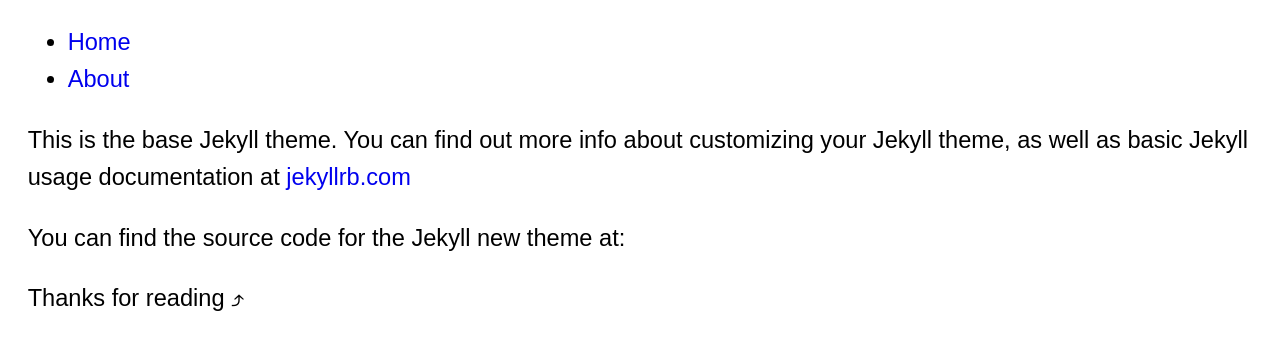
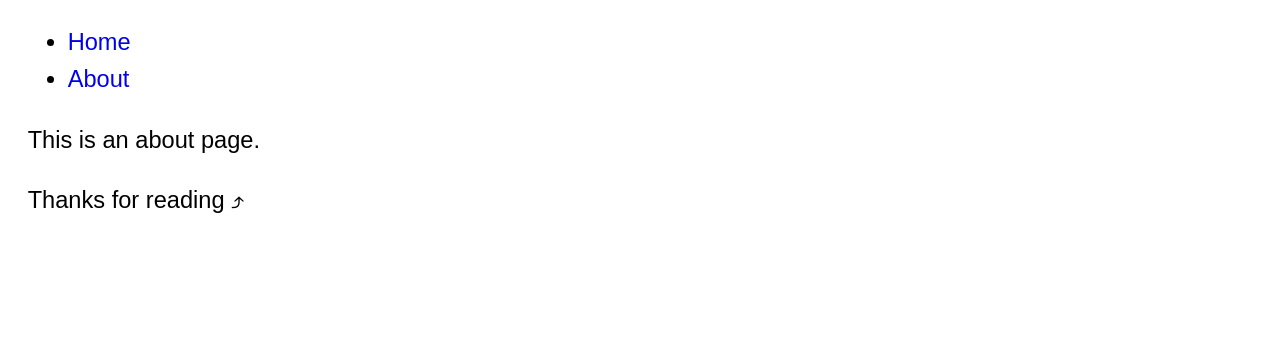
Before and after one commit to davesantos/jekyll-starter, a Jekyll site: the page built from about.md, in a window 1280 px wide. Shown: the top 350 px of the page. Built offline with Jekyll 4.4.1, drawn with Linux system fonts in a browser that asks for light colours.

Commit message:
Removed includes, update about.md, update node packages

```diff
--- a/_includes/icon-github.html
+++ /dev/null
@@ -1 +0,0 @@
-<a href="https://github.com/{{ include.username }}"><span class="icon icon--github">{% include icon-github.svg %}</span><span class="username">{{ include.username }}</span></a>
--- a/_includes/icon-twitter.html
+++ /dev/null
@@ -1 +0,0 @@
-<a href="https://twitter.com/{{ include.username }}"><span class="icon icon--twitter">{% include icon-twitter.svg %}</span><span class="username">{{ include.username }}</span></a>
--- a/about.md
+++ b/about.md
@@ -6,17 +6,4 @@ group: navigation
 weight: 3
 ---
 
-This is the base Jekyll theme. You can find out more info about customizing your Jekyll theme, as well as basic Jekyll usage documentation at [jekyllrb.com](http://jekyllrb.com/)
-
-You can find the source code for the Jekyll new theme at:
-
-{% comment %}
-
-{% include icon-github.html username="jekyll" %} /
-[minima](https://github.com/jekyll/minima)
-
-You can find the source code for Jekyll at
-{% include icon-github.html username="jekyll" %} /
-[jekyll](https://github.com/jekyll/jekyll)
-
-{% endcomment %}
+This is an about page.
```
Also changed, not shown: package.json (+9 -11 lines), _includes/icon-github.svg (deleted), _includes/icon-twitter.svg (deleted).
